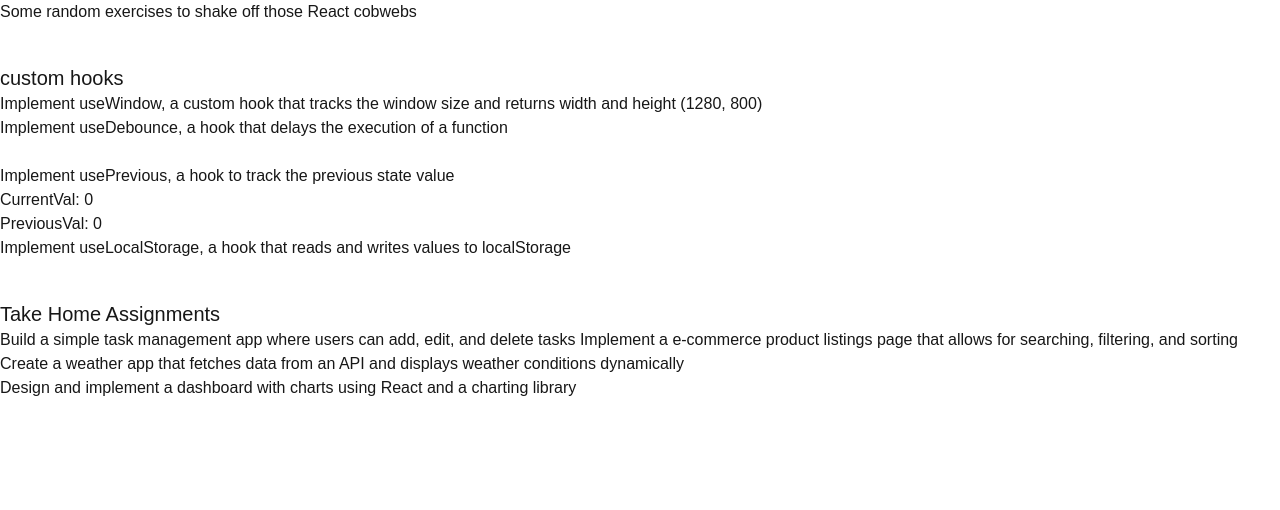
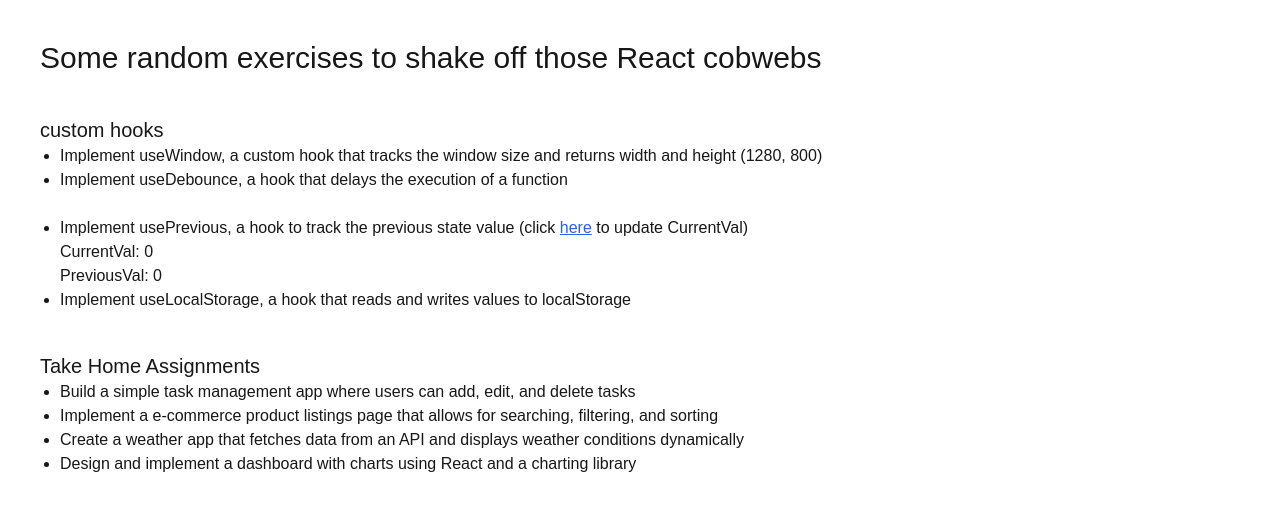
Before and after one commit to geraldgongon/njs-playground, a Next.js app: page /exercises in a window 1280 px wide. Shown: the top 510 px of the page. Built offline with nearby package versions, Linux system fonts and the light colour scheme.

Commit message:
adding some tailwind

```diff
--- a/app/exercises/page.tsx
+++ b/app/exercises/page.tsx
@@ -12,8 +12,10 @@ export default function Exercises() {
   });
 
   return (
-    <>
-      <div>Some random exercises to shake off those React cobwebs</div>
+    <div className="p-10">
+      <h1 className="text-3xl">
+        Some random exercises to shake off those React cobwebs
+      </h1>
       <h2 className="text-xl pt-10">custom hooks</h2>
       <ul>
         <li>
@@ -26,9 +28,14 @@ export default function Exercises() {
           <input type="text" onKeyUp={debounceHandler} />
         </li>
         <li>
-          <a onClick={clickHandler}>
-            Implement usePrevious, a hook to track the previous state value
-          </a>
+          Implement usePrevious, a hook to track the previous state value (click{" "}
+          <a
+            className="underline text-blue-600 cursor-pointer"
+            onClick={clickHandler}
+          >
+            here
+          </a>{" "}
+          to update CurrentVal)
           <br />
           CurrentVal: {currentVal}
           <br />
@@ -44,8 +51,11 @@ export default function Exercises() {
       <ul>
         <li>
           Build a simple task management app where users can add, edit, and
-          delete tasks Implement a e-commerce product listings page that allows
-          for searching, filtering, and sorting
+          delete tasks
+        </li>
+        <li>
+          Implement a e-commerce product listings page that allows for
+          searching, filtering, and sorting
         </li>
         <li>
           Create a weather app that fetches data from an API and displays
@@ -56,6 +66,6 @@ export default function Exercises() {
           charting library
         </li>
       </ul>
-    </>
+    </div>
   );
 }
--- a/app/globals.css
+++ b/app/globals.css
@@ -23,3 +23,8 @@ body {
 .indent {
   padding-left: 20px;
 }
+
+ul {
+  list-style-type: disc;
+  padding-left: 20px;
+}
```
